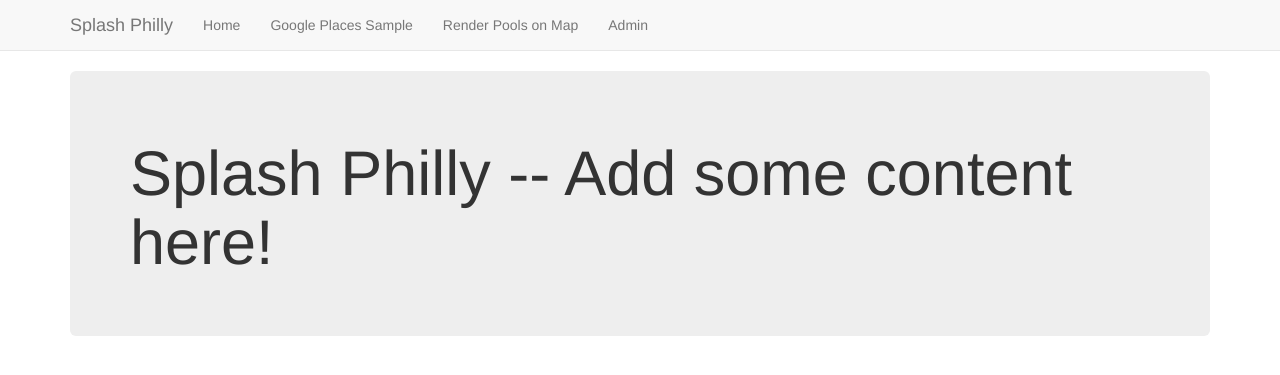
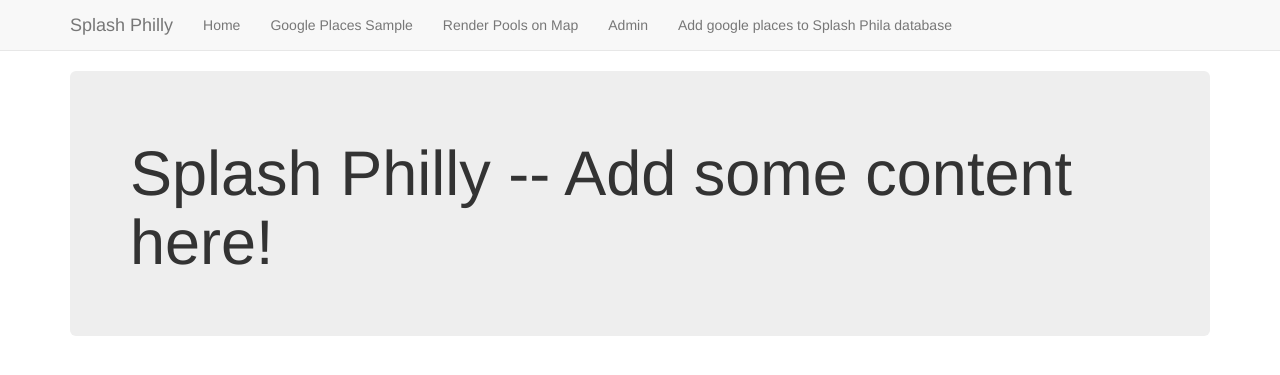
Before and after one commit to woodlinAyanna/SplashPhilly2014, a Django app: page / in a window 1280 px wide. Shown: the top 375 px of the page. Run offline with Django 3.2, Linux system fonts and the light colour scheme; parts of the project's set-up code (start-up, migrations or seed data) failed here and were passed over; some libraries are stand-ins or nearby versions.

Commit message:
Added "Add pools to database". adds a sample selection of pools from google places search.
Changed rating to float.

```diff
--- a/splash_philly/models.py
+++ b/splash_philly/models.py
@@ -12,7 +12,7 @@ class Pool(models.Model):
     name = models.CharField(max_length=300)
     address = map_fields.AddressField(max_length=800)
     geolocation = map_fields.GeoLocationField(blank=True)
-    rating = models.IntegerField(default=0)
+    rating = models.FloatField(default=0)
 
     def __str__(self):
         return "%s at %s" % (self.name,  self.address)
--- /dev/null
+++ b/splash_philly/templates/add_places.html
@@ -0,0 +1,6 @@
+{% extends "layout.html" %}
+{% block content %}
+<div class="jumbotron">
+    <h1>{{ places_count }} places have been added to the local database. go <a href="/map">Here</a> to view all places in the database. Or <a href="/admin/Pools">here</a> to edit/view the list.</h1>
+</div>
+{% endblock %}
--- a/splash_philly/templates/layout.html
+++ b/splash_philly/templates/layout.html
@@ -43,8 +43,10 @@
           <ul class="nav navbar-nav">
             <li><a href="/">Home</a></li>
               <li><a href="/places">Google Places Sample</a></li>
+
             <li><a href="/map">Render Pools on Map</a></li>
             <li><a href="/admin">Admin</a></li>
+               <li><a href="/add_places">Add google places to Splash Phila database</a></li>
           </ul>
         </div><!--/.nav-collapse -->
       </div>
--- a/splash_philly/templates/places.html
+++ b/splash_philly/templates/places.html
@@ -42,6 +42,7 @@ function initialize() {
 
         <li>{{ place.types}}</li>
         <li>{{ place.vicinity}}</li>
+            <li>{{ place.formatted_address}}</li>
         <li>{{ place.geo_location}}</li>
         <li>Rating: {{ place.rating }}</li>
         <li>{{ place.details }}</li>
--- a/splash_philly/urls.py
+++ b/splash_philly/urls.py
@@ -14,5 +14,7 @@ urlpatterns = patterns('',
     url(r'^$', views.HomeView.as_view(), name='home'),
     url(r'^about/$', views.AboutView.as_view(), name='about'),
     url(r'^places/$', views.PlacesView.as_view(), name='places'),
+    url(r'^add_places/$', views.AddPlacesToDatabaseView.as_view(), name='places_add'),
+
     url(r'^map$', views.MapView.as_view(),name='map'),
 )
--- a/splash_philly/views.py
+++ b/splash_philly/views.py
@@ -37,3 +37,30 @@ class PlacesView(TemplateView):
 
         context['places'] = query_result
         return context
+
+class AddPlacesToDatabaseView(TemplateView):
+    template_name = 'add_places.html'
+
+    #This really should not go into the controller code here in a real app!
+
+
+    def get_context_data(self, **kwargs):
+        context = super(AddPlacesToDatabaseView, self).get_context_data(**kwargs)
+        google_places = GooglePlaces(settings.GOOGLE_API_KEY)
+        query_result = google_places.nearby_search(
+        location='Philadelphia, PA', keyword='Pool',
+        radius=20000)
+        for place in query_result.places:
+            pool = Pool.objects.create()
+            pool.name = place.name
+            pool.address = place.vicinity +" , USA" #Add this to make it work with our map db (?not sure if we need this)
+            pool.geolocation.lat = place.geo_location['lat']
+            pool.geolocation.lon= place.geo_location['lng']
+            #I have no idea what I am doing! --MG
+            if place.rating is None:
+                pool.rating = 0.0
+            else:
+                pool.rating = float(place.rating)
+            pool.save()
+        context['places_count'] = len(query_result.places)
+        return context
```
